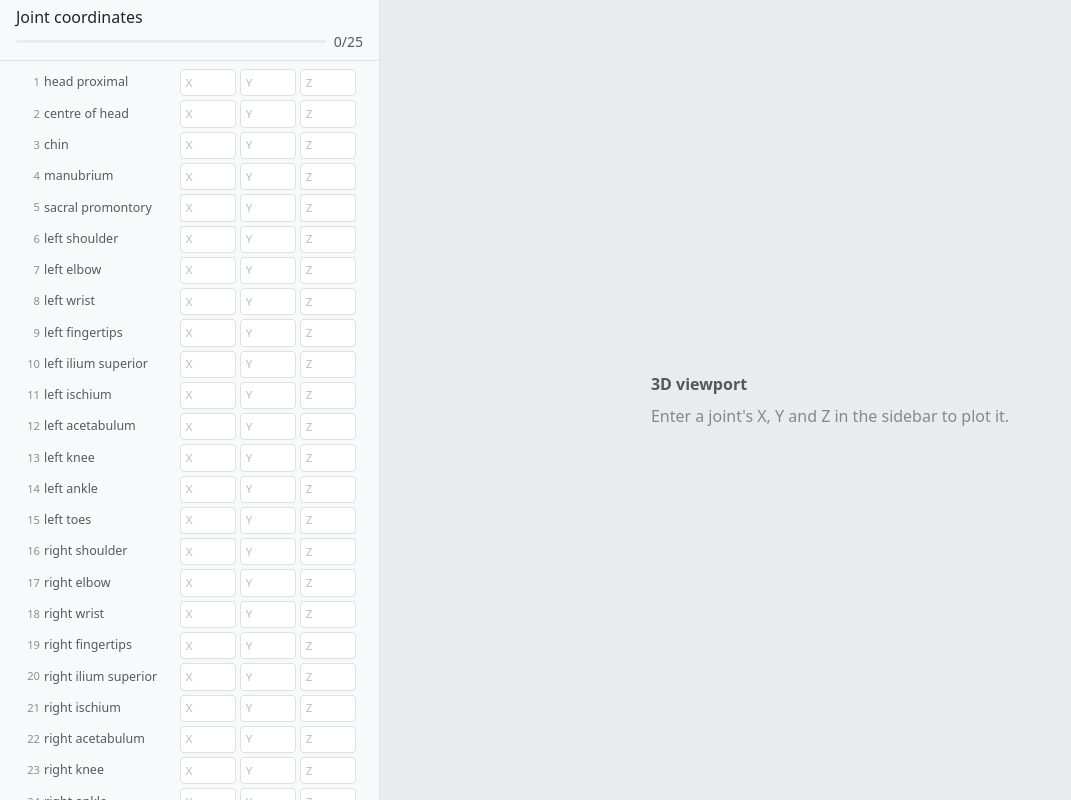
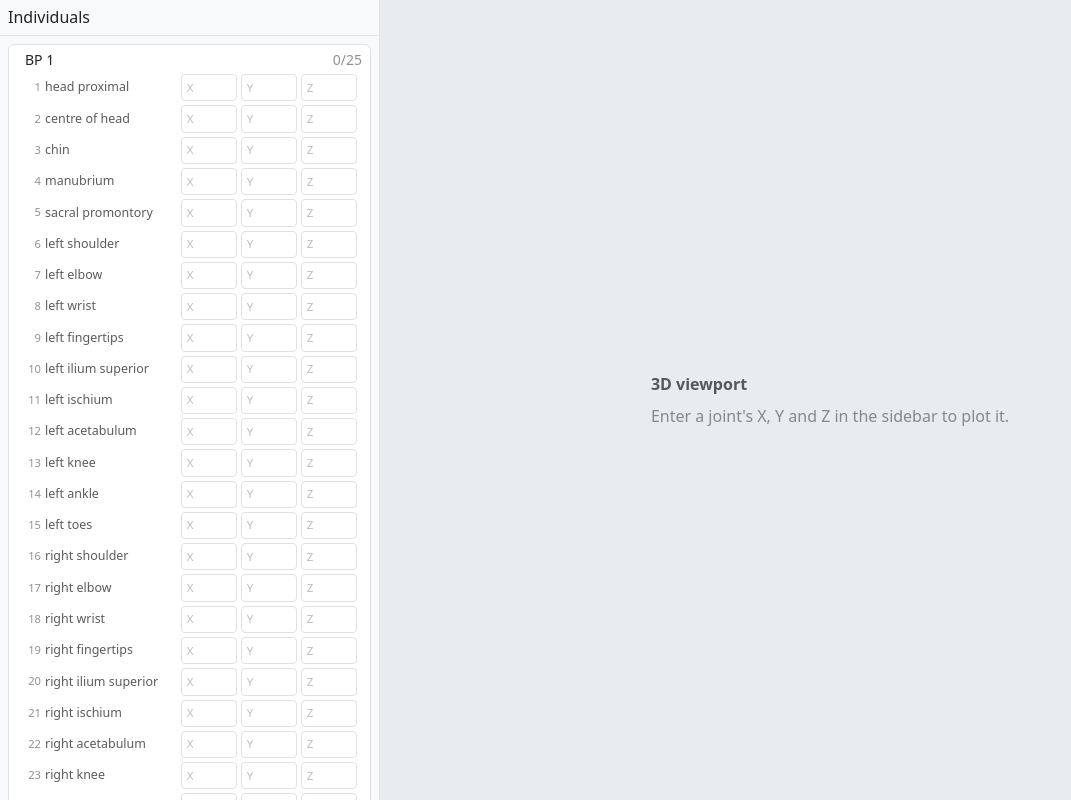
Before and after one commit to YashwardhanLaharia/3D-Skeleton-Plotter, a React (Vite) app: page / in a window 1280 px wide. Shown: the whole page, without its empty margins (0-1071 px from the left). Built offline with nearby package versions, Linux system fonts and the light colour scheme.

Commit message:
Sidebar takes individuals instead of coordinates

```diff
--- a/src/App.jsx
+++ b/src/App.jsx
@@ -8,6 +8,10 @@ import { useState } from "react";
 import { JOINTS } from "./joints";
 import Sidebar from "./components/Sidebar";
 import "./app.css";
+
+function makeBlankCoords() {
+  return Object.fromEntries(JOINTS.map((joint) => [joint.id, { x: "", y: "", z: "" }]));
+}
 
 // Placeholder Yash's 3D component. It accepts the prop shape { jointId: [x, y, z] }
 function ViewportPlaceholder({ joints }) {
@@ -37,29 +41,38 @@ function ViewportPlaceholder({ joints }) {
 }
 
 export default function App() {
-  // Coordinates are stored as Strings instead of numbers. The 3D layer only sees numbers, so the conversion happens below.
-  //
-  // Run only on first render
-  const [coordinates, setCoordinates] = useState(() =>
-    Object.fromEntries(JOINTS.map((joint) => [joint.id, { x: "", y: "", z: "" }]))
-  );
+  // The data model is now an array of individuals, not one coordinate object.
+  // Each carries its own label, colour, and full coordinate set.
+  const [individuals, setIndividuals] = useState(() => [
+  { id: "ind-1", label: "BP 1", colour: "#E69F00", coords: makeBlankCoords() },
+  { id: "ind-2", label: "BP 2", colour: "#56B4E9", coords: makeBlankCoords() },
+  ]);
 
   // Called by every input box in the sidebar.
   //
   // Note this builds new objects rather than editing the existing one. React
-  function handleChange(jointId, axis, rawValue) {
-    setCoordinates((previous) => ({
-      ...previous,
-      [jointId]: { ...previous[jointId], [axis]: rawValue },
-    }));
-  }
+  function handleChange(individualId, jointId, axis, rawValue) {
+  setIndividuals((previous) =>
+    previous.map((ind) =>
+      ind.id !== individualId
+        ? ind
+        : {
+            ...ind,
+            coords: {
+              ...ind.coords,
+              [jointId]: { ...ind.coords[jointId], [axis]: rawValue },
+            },
+          }
+    )
+  );
+}
 
   // Convert the text state into the numeric shape
   //
   // Joints missing any axis are left out entirely rather than sent as zeros
   // "not recorded" must never render as a point at the origin.
   const numericJoints = {};
-  for (const [id, v] of Object.entries(coordinates)) {
+  for (const [id, v] of Object.entries(individuals[0].coords)) {
     const x = parseFloat(v.x);
     const y = parseFloat(v.y);
     const z = parseFloat(v.z);
@@ -70,7 +83,7 @@ export default function App() {
 
   return (
     <div className="d-flex vh-100 overflow-hidden">
-      <Sidebar coordinates={coordinates} onChange={handleChange} />
+      <Sidebar individuals={individuals} onChange={handleChange} />
       <ViewportPlaceholder joints={numericJoints} />
     </div>
   );
--- a/src/components/Sidebar.jsx
+++ b/src/components/Sidebar.jsx
@@ -34,47 +34,52 @@ function JointRow({ number, label, jointId, values, onChange }) {
   );
 }
 
-export default function Sidebar({ coordinates, onChange }) {
-  // A point counts as recorded only when all three axes are filled. Partial
-  // entries are treated as not yet done.
+function IndividualSection({ individual, onChange }) {
   const filledCount = JOINTS.filter((joint) => {
-    const v = coordinates[joint.id];
+    const v = individual.coords[joint.id];
     return v.x !== "" && v.y !== "" && v.z !== "";
   }).length;
 
-  const percent = Math.round((filledCount / JOINTS.length) * 100);
+  return (
+    <section className="individual border rounded mb-2 bg-body">
+      <div className="px-2 py-1 d-flex align-items-center gap-2">
+        <span className="colour-swatch" style={{ background: individual.colour }} />
+        <span className="small">{individual.label}</span>
+        <small className="text-body-tertiary ms-auto">
+          {filledCount}/{JOINTS.length}
+        </small>
+      </div>
 
-  return (
-    <aside className="sidebar bg-body-tertiary border-end overflow-auto">
-      <header className="sidebar-header bg-body-tertiary border-bottom px-3 py-2">
-        <h2 className="h6 mb-1">Joint coordinates</h2>
-
-        <div className="d-flex align-items-center gap-2">
-          <div
-            className="progress progress-thin flex-grow-1"
-            role="progressbar"
-            aria-label="Joints recorded"
-            aria-valuenow={filledCount}
-            aria-valuemin={0}
-            aria-valuemax={JOINTS.length}
-          >
-            <div className="progress-bar" style={{ width: `${percent}%` }} />
-          </div>
-          <small className="text-body-secondary text-nowrap">
-            {filledCount}/{JOINTS.length}
-          </small>
-        </div>
-      </header>
-
-      <div className="px-3 py-2">
+      <div className="px-2 pb-2">
         {JOINTS.map((joint) => (
-        // Never hardcode rows here!! Edit joints.js instead.
           <JointRow
             key={joint.id}
             number={joint.n}
             label={joint.label}
             jointId={joint.id}
-            values={coordinates[joint.id]}
+            values={individual.coords[joint.id]}
+            onChange={(jointId, axis, value) =>
+              onChange(individual.id, jointId, axis, value)
+            }
+          />
+        ))}
+      </div>
+    </section>
+  );
+}
+
+export default function Sidebar({ individuals, onChange }) {
+  return (
+    <aside className="sidebar bg-body-tertiary border-end overflow-auto">
+      <header className="sidebar-header bg-body-tertiary border-bottom px-2 py-2">
+        <h2 className="h6 mb-0">Individuals</h2>
+      </header>
+
+      <div className="p-2">
+        {individuals.map((individual) => (
+          <IndividualSection
+            key={individual.id}
+            individual={individual}
             onChange={onChange}
           />
         ))}
```
